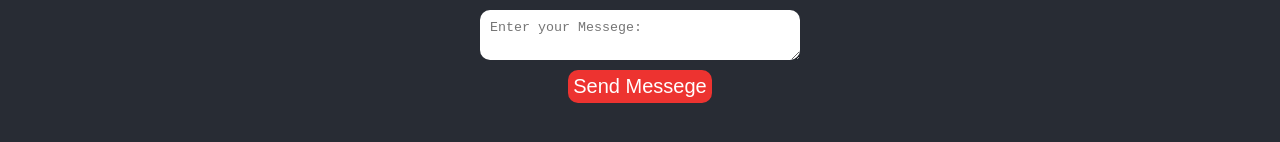
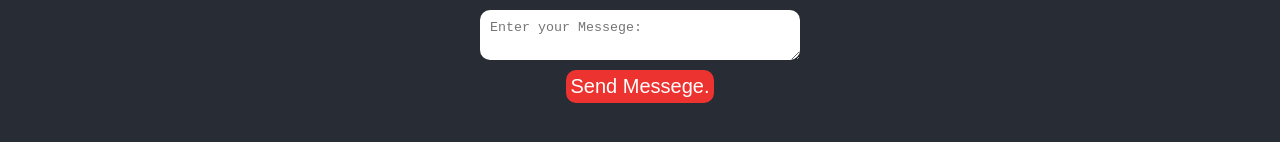
Before and after one commit to zaina826/CV-Constructor, a React (Create React App) app: page /ContactUs in a window 1280 px wide. Shown: the part 278-420 px from the top of the page. Built offline with nearby package versions, Linux system fonts and the light colour scheme.

Commit message:
added contact page

```diff
--- a/src/components/contact.js
+++ b/src/components/contact.js
@@ -20,7 +20,7 @@ class ContactUs extends Component {
                               className="txtboxes_big"
                               placeholder="Enter your Messege:"
                          ></textarea>
-                         <button className="button_a">Send Messege</button>
+                         <button className="button_a">Send Messege.</button>
                     </header>
                </div>
           );
```
